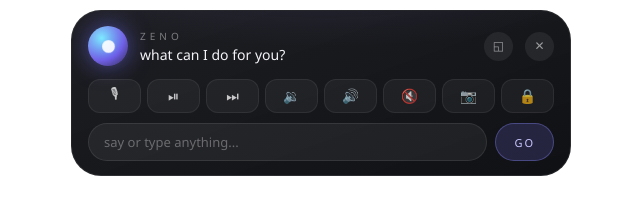
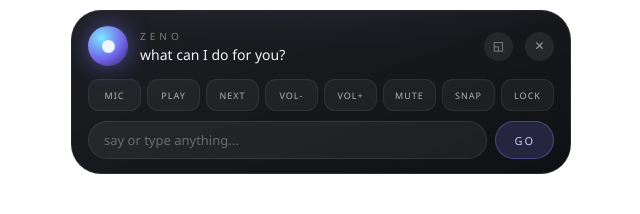
Before and after one commit to iamyakay/zeno, an Electron app: page overlay.html in a window 1280 px wide. Shown: the full height of the page, 319-959 px from the left. Drawn offline with Linux system fonts and the light colour scheme; no server answers.

Commit message:
Replace glyph and emoji icons with clean text labels in nav and overlay hub

```diff
--- a/css/overlay.css
+++ b/css/overlay.css
@@ -163,12 +163,14 @@ html, body {
 
 .quick {
   flex: 1;
-  height: 34px;
+  height: 32px;
   border: 1px solid rgba(255, 255, 255, 0.07);
-  border-radius: 12px;
+  border-radius: 11px;
   background: rgba(255, 255, 255, 0.045);
-  color: rgba(255, 255, 255, 0.75);
-  font-size: 14px;
+  color: rgba(255, 255, 255, 0.65);
+  font-size: 9px;
+  letter-spacing: 1px;
+  font-family: inherit;
   cursor: pointer;
   transition: all 170ms ease;
 }
--- a/overlay.html
+++ b/overlay.html
@@ -21,14 +21,14 @@
       <button type="button" id="island-close" title="hide (ctrl+y)">✕</button>
     </div>
     <div id="island-quick">
-      <button type="button" class="quick" data-act="mic" title="voice">🎙</button>
-      <button type="button" class="quick" data-cmd="play-pause" title="play or pause">⏯</button>
-      <button type="button" class="quick" data-cmd="next" title="next track">⏭</button>
-      <button type="button" class="quick" data-cmd="volume-down" title="volume down">🔉</button>
-      <button type="button" class="quick" data-cmd="volume-up" title="volume up">🔊</button>
-      <button type="button" class="quick" data-cmd="mute" title="mute">🔇</button>
-      <button type="button" class="quick" data-cmd="screenshot" title="screenshot">📷</button>
-      <button type="button" class="quick" data-cmd="lock" title="lock pc">🔒</button>
+      <button type="button" class="quick" data-act="mic" title="voice">MIC</button>
+      <button type="button" class="quick" data-cmd="play-pause" title="play or pause">PLAY</button>
+      <button type="button" class="quick" data-cmd="next" title="next track">NEXT</button>
+      <button type="button" class="quick" data-cmd="volume-down" title="volume down">VOL-</button>
+      <button type="button" class="quick" data-cmd="volume-up" title="volume up">VOL+</button>
+      <button type="button" class="quick" data-cmd="mute" title="mute">MUTE</button>
+      <button type="button" class="quick" data-cmd="screenshot" title="screenshot">SNAP</button>
+      <button type="button" class="quick" data-cmd="lock" title="lock pc">LOCK</button>
     </div>
     <div id="island-reply"></div>
     <form id="island-form">
```
Also changed, not shown: css/style.css (+1 -12 lines), index.html (+5 -5 lines).
